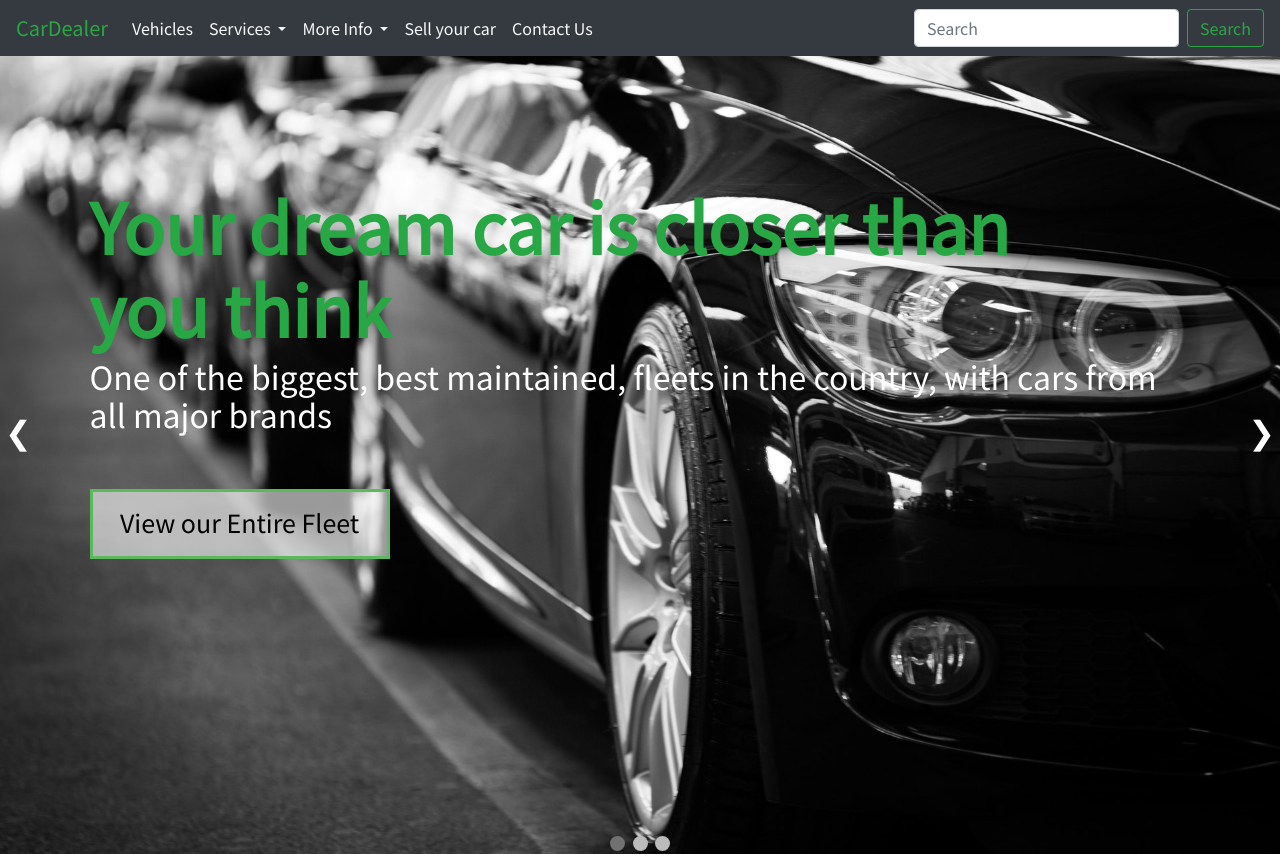
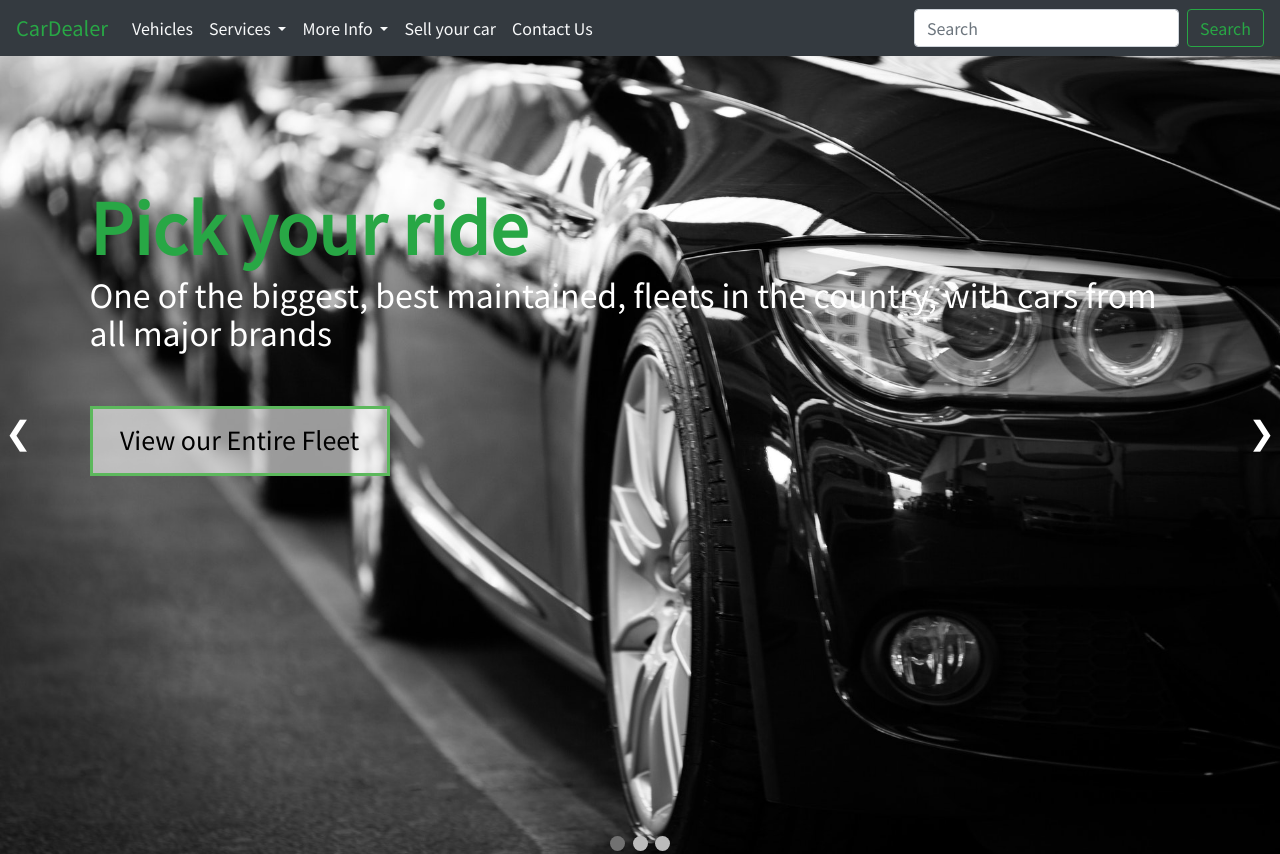
Before and after one commit to ruioliveira02/CarDealer, a plain HTML site: page index.html in a window 1280 px wide. Shown: the top 854 px of the page. Drawn offline with nearby package versions, Linux system fonts and the light colour scheme.

Commit message:
Changed title of slide

```diff
--- a/index.html
+++ b/index.html
@@ -77,7 +77,7 @@
   			<div class="w3-button slide-button right-button" onclick="changeSlide(1);"><span class="arrows">&#10095;</span></div>
 			<div class="mySlides">
 				<div class="slideshow-image show-first content-wrapper">
-					<h2 class="text-success slideshow-title">Your dream car is closer than you think</h2>
+					<h2 class="text-success slideshow-title">Pick your ride</h2>
 					<h3 class="slideshow-subtitle">One of the biggest, best maintained, fleets in the country, with cars from all major brands</h3>
 
 					<div class="first-button">
```
